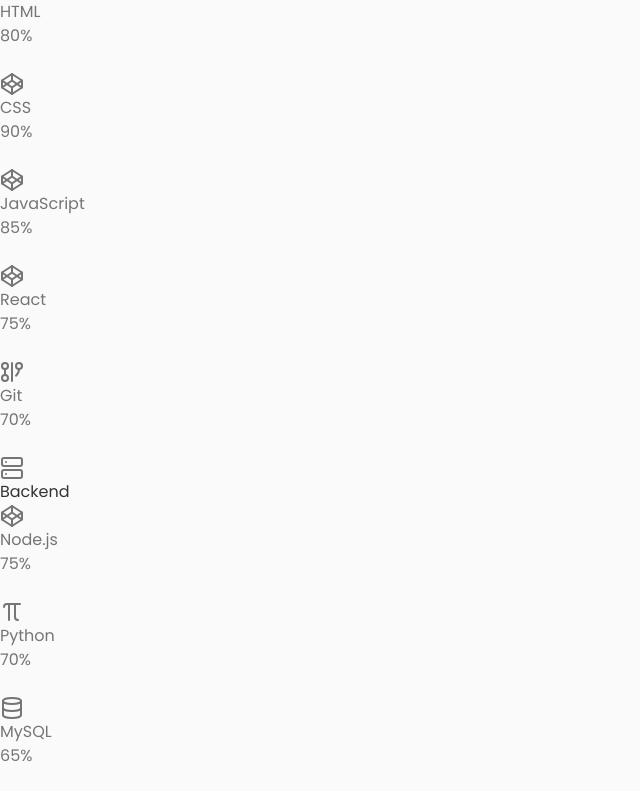
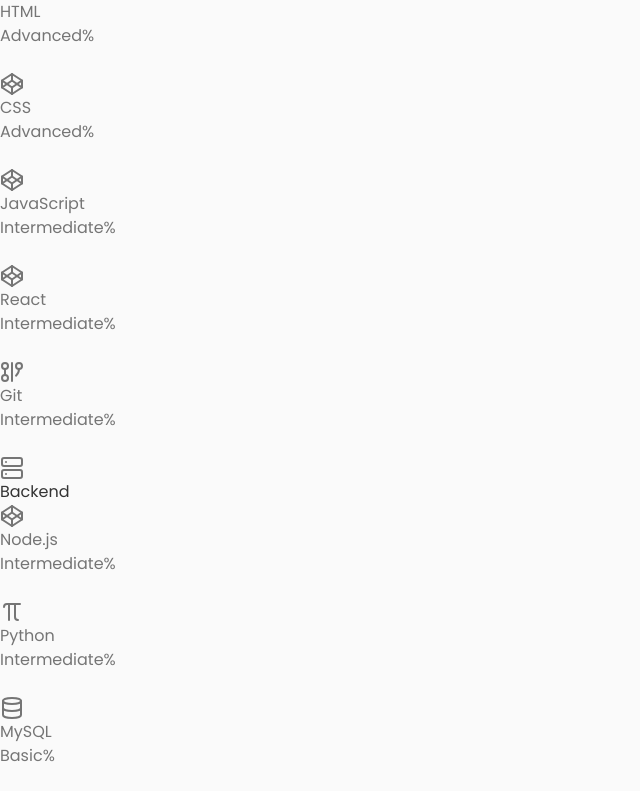
Before and after one commit to Sukh767/Portfolio, a React (Vite) app: page / in a window 1280 px wide. Shown: the part 3220-4011 px from the top of the page, without its empty margins (0-640 px from the left). Built offline with nearby package versions, Linux system fonts and the light colour scheme.

Commit message:
Modify the skills level parts

```diff
--- a/src/component/Skills/Skills.jsx
+++ b/src/component/Skills/Skills.jsx
@@ -33,44 +33,44 @@
       title: "Frontend",
       icon: Framer,
       skills: [
-        { name: "HTML", icon: Html5, level: 80 },
-        { name: "CSS", icon: Css3, level: 90 },
-        { name: "JavaScript", icon: Javascript, level: 85 },
-        { name: "React", icon: ReactLogo, level: 75 },
-        { name: "Git", icon: Git, level: 70 },
+        { name: "HTML", icon: Html5, level: "Advanced" },
+        { name: "CSS", icon: Css3, level: "Advanced" },
+        { name: "JavaScript", icon: Javascript, level: "Intermediate" },
+        { name: "React", icon: ReactLogo, level: "Intermediate" },
+        { name: "Git", icon: Git, level: "Intermediate" },
       ],
     },
     {
       title: "Backend",
       icon: Server,
       skills: [
-        { name: "Node.js", icon: NodeJs, level: 75 },
-        { name: "Python", icon: Python, level: 70 },
-        { name: "MySQL", icon: Database, level: 65 },
-        { name: "Express.js", icon: Server, level: 70 },
-        { name: "MongoDB", icon: Database, level: 65 },
+        { name: "Node.js", icon: NodeJs, level: "Intermediate" },
+        { name: "Python", icon: Python, level: "Intermediate" },
+        { name: "MySQL", icon: Database, level: "Basic" },
+        { name: "Express.js", icon: Server, level: "Intermediate" },
+        { name: "MongoDB", icon: Database, level: "Basic" },
       ],
     },
     {
       title: "Machine Learning",
       icon: Brain,
       skills: [
-        { name: "Python", icon: Python, level: 75 },
-        { name: "Scikit-learn", icon: Brain, level: 60 },
-        { name: "TensorFlow", icon: Brain, level: 55 },
-        { name: "Pandas", icon: Database, level: 70 },
-        { name: "NumPy", icon: Codepen, level: 65 },
+        { name: "Python", icon: Python, level: "Intermediate" },
+        { name: "Scikit-learn", icon: Brain, level: "Basic" },
+        { name: "TensorFlow", icon: Brain, level: "Basic" },
+        { name: "Pandas", icon: Database, level: "Intermediate" },
+        { name: "NumPy", icon: Codepen, level: "Intermediate" },
       ],
     },
     {
       title: "Other Tools",
       icon: Codepen,
       skills: [
-        { name: "Git", icon: Git, level: 75 },
-        { name: "Docker", icon: Docker, level: 60 },
-        { name: "Jira", icon: Trello, level: 65 },
-        { name: "Postman", icon: Codepen, level: 70 },
-        { name: "VS Code", icon: Codepen, level: 85 },
+        { name: "Git", icon: Git, level: "Intermediate" },
+        { name: "Docker", icon: Docker, level: "Basic" },
+        { name: "Jira", icon: Trello, level: "Intermediate" },
+        { name: "Postman", icon: Codepen, level: "Intermediate" },
+        { name: "VS Code", icon: Codepen, level: "Advanced" },
       ],
     },
   ];
```
